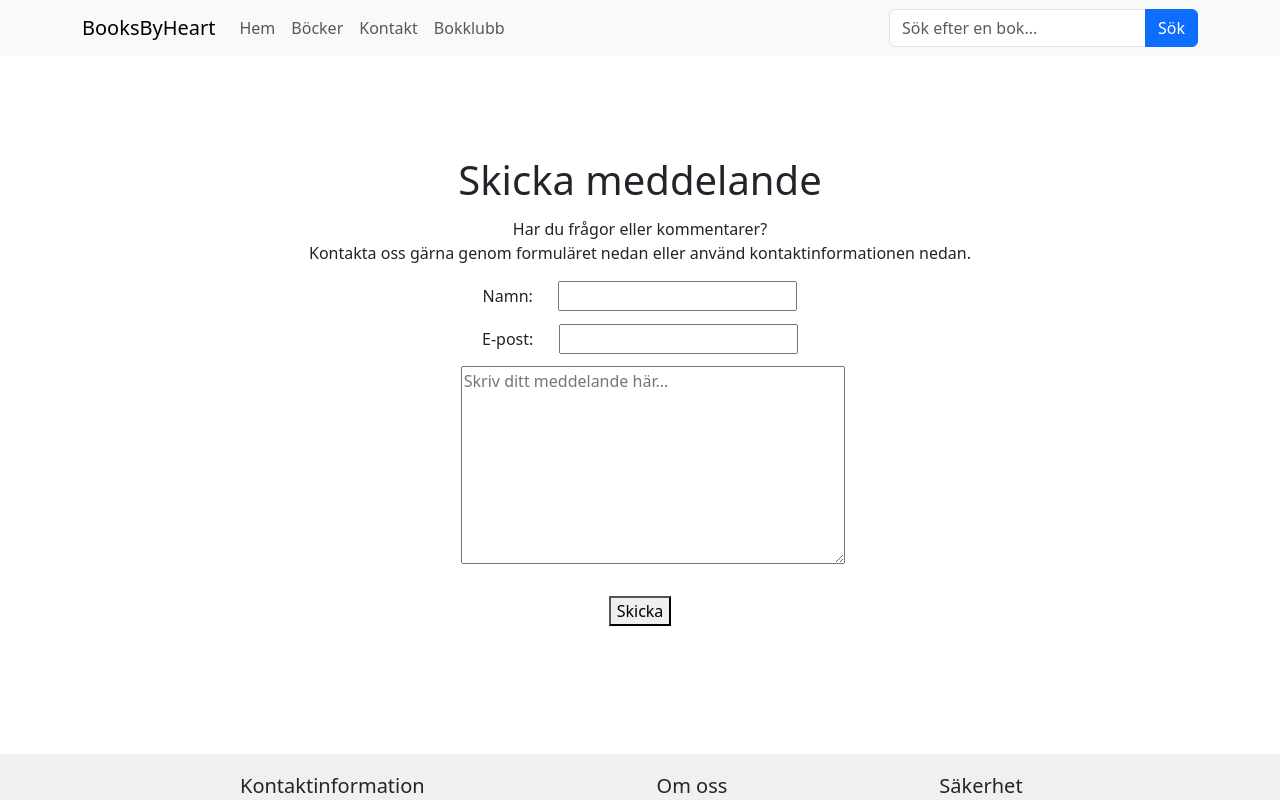
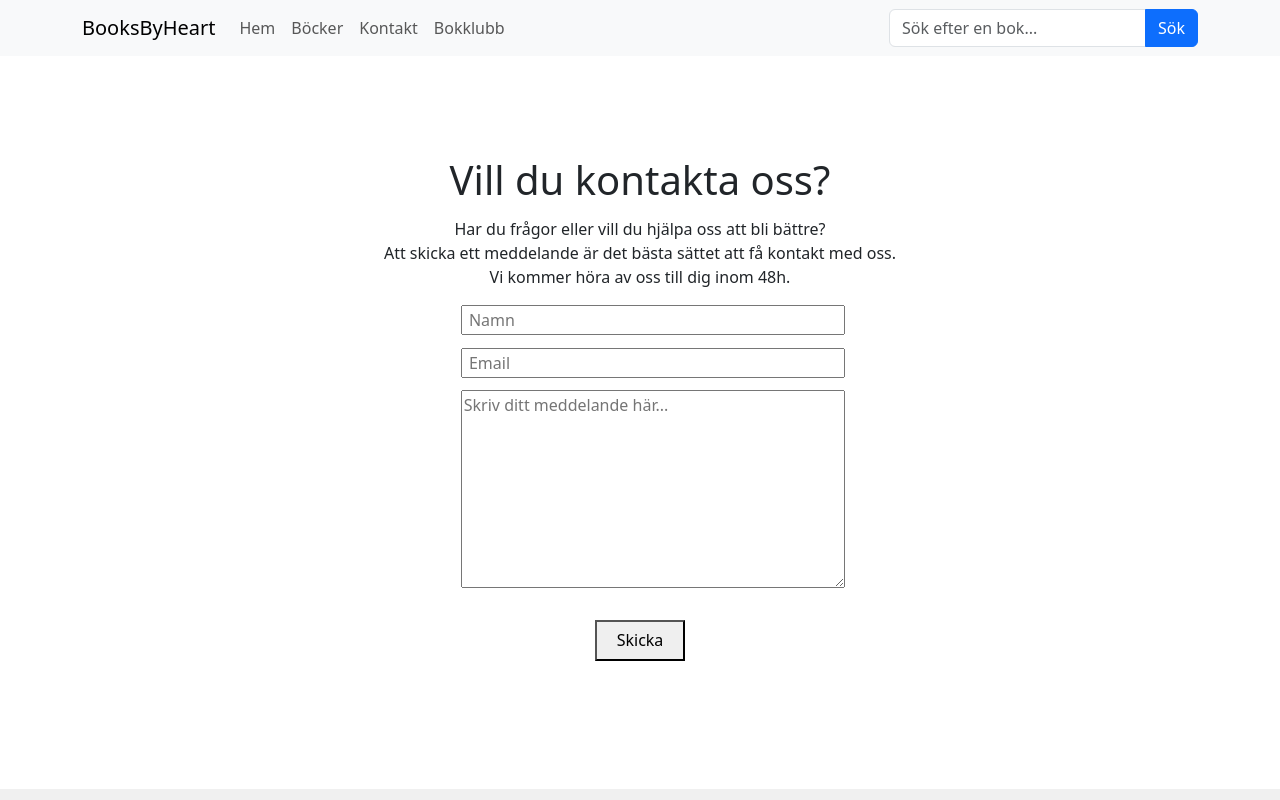
Before and after one commit to natta1995/Webbshop-BooksByHeart, a React (Create React App) app: page /contact in a window 1280 px wide. Shown: the top 800 px of the page. Built offline with nearby package versions, Linux system fonts and the light colour scheme.

Commit message:
css kontakt

```diff
--- a/src/pages/contacts.jsx
+++ b/src/pages/contacts.jsx
@@ -1,23 +1,21 @@
 const ContactPage = () => {
     return (
       <div style={{ marginTop: "100px", textAlign: "center" }}>
-        <h1 style={{marginBottom: "1%"}}>Skicka meddelande</h1>
-        <p>Har du frågor eller kommentarer? <br></br> Kontakta oss gärna genom formuläret nedan eller använd kontaktinformationen nedan.</p>
+        <h1 style={{marginBottom: "1%"}}>Vill du kontakta oss?</h1>
+        <p>Har du frågor eller vill du hjälpa oss att bli bättre? <br></br> Att skicka ett meddelande är det bästa sättet att få kontakt med oss. <br></br> Vi kommer höra av oss till dig inom 48h.</p>
 
         <form>
           <div>
-            <label htmlFor="name">Namn: </label>
-            <input type="text" id="name" name="name" style={{marginLeft: "2%", marginBottom:"1%"}}/>
+            <input type="text" id="name" name="name" placeholder=" Namn " style={{marginLeft: "2%", marginBottom:"1%",width: "30%" }}/>
           </div>
           <div>
-            <label htmlFor="email">E-post: </label>
-            <input type="email" id="email" name="email" style={{marginLeft: "2%",marginBottom:"1%" }}/>
           </div>
+          <input type="email" id="email" name="email" placeholder=" Email " style={{marginLeft: "2%",marginBottom:"1%", width: "30%" }}/>
 
           <div>
             <textarea id="message" placeholder="Skriv ditt meddelande här..." name="message" rows="8" style={{marginLeft: "2%", width: "30%"}}/>
           </div>
-          <button type="submit" style={{marginTop:"2%"}}>Skicka</button>
+          <button type="submit" style={{marginTop:"2%", padding: "0.5%", width: "7%"}}>Skicka</button>
         </form>
       </div>
     );
--- a/src/pages/home.jsx
+++ b/src/pages/home.jsx
@@ -76,7 +76,7 @@ const HomePage = () => {
         </div>
         <div style={headerTextStyle}>
           <h1>Välkommen till BooksByHeart</h1>
-          <p style={pStyle}>Du vet väl att vi har bokklubbar som du kan gå med i? För barn mellan 0 - 12 år! <Link to="/bookclub">Läs mer här</Link></p>
+          <p style={pStyle}>Du vet väl att vi har bokklubbar som du kan gå med i? För barn mellan 0 - 12 år! <Link to="/bookclub">Läs mer.</Link></p>
         </div>
       </div>
 
```
